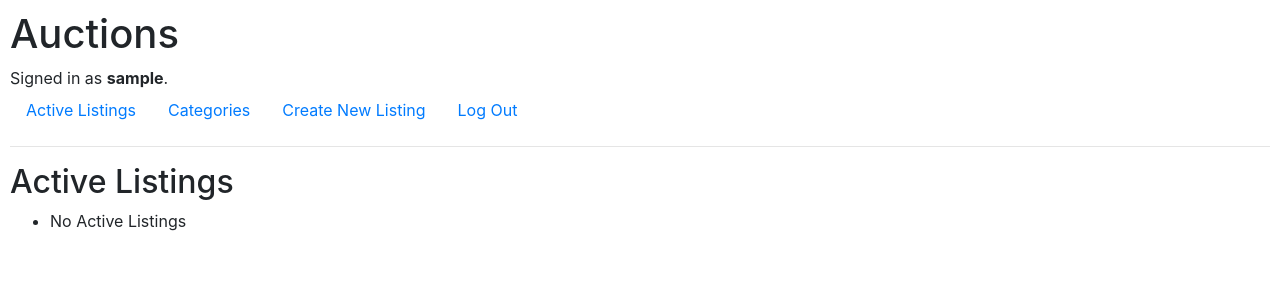
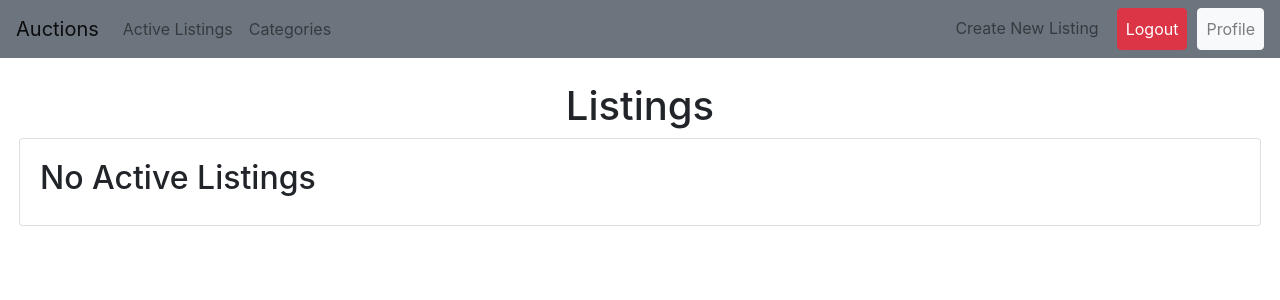
Before and after one commit to NardiniA/commerce, a Django app: page / in a window 1280 px wide. Shown: the top 300 px of the page. Run offline with Django 3.2, Linux system fonts and the light colour scheme; the visitor is signed in with stand-in values (Sample User, id 1); data that the repository does not hold is empty; parts of the project's set-up code (start-up, migrations or seed data) failed here and were passed over; some libraries are stand-ins or nearby versions.

Commit message:
Finished most of the project, small details left

```diff
--- a/commerce/auctions/admin.py
+++ b/commerce/auctions/admin.py
@@ -1,9 +1,10 @@
 from django.contrib import admin
 
-from .models import User, Category, Auction, Bid, Comment
+from .models import User, Category, Auction, Bid, Comment, WatchList
 
 admin.site.register(User)
 admin.site.register(Category)
 admin.site.register(Auction)
 admin.site.register(Bid)
 admin.site.register(Comment)
+admin.site.register(WatchList)
--- a/commerce/auctions/models.py
+++ b/commerce/auctions/models.py
@@ -58,3 +58,10 @@ class Comment(models.Model):
 
     def __str__(self):
         return f"{self.user}'s Comment for {self.listing}"
+
+class WatchList(models.Model):
+    user = models.ForeignKey(User, on_delete=models.CASCADE)
+    auction = models.ForeignKey(Auction, on_delete=models.CASCADE)
+
+    def __str__(self):
+        return f"{self.user} is watching {self.auction}"
--- a/commerce/auctions/static/auctions/styles.css
+++ b/commerce/auctions/static/auctions/styles.css
@@ -1,7 +1,3 @@
-body {
-    padding: 10px;
-}
-
 .ta {
     height: 300px;
     resize: none;
@@ -14,3 +10,23 @@ body {
 .font-w-300 {
     font-weight: 300;
 }
+
+.active-card {
+    max-height: 450px;
+}
+
+.active-card:hover {
+    text-decoration: none;
+}
+
+@media (max-width: 992px) {
+    .nav-btn {
+        margin: 10px 0px;
+    }
+}
+
+@media (min-width: 993px) {
+    .nav-btn {
+        margin: 0px 10px;
+    }
+}
--- a/commerce/auctions/templates/auctions/index.html
+++ b/commerce/auctions/templates/auctions/index.html
@@ -1,15 +1,38 @@
 {% extends "auctions/layout.html" %}
 
 {% block body %}
-    <h2>Active Listings</h2>
+    <div class="my-4">
+        <h1 class="text-center">Listings</h1>
 
-    <ul>
-        {% for a in active %}
-            <li>
-                <a href = "{% url 'listing' a.title %}">{{ a.title }}</a>
-            </li>
-        {% empty %}
-            <li>No Active Listings</li>
-        {% endfor %}
-    </ul>
+        <div class="container-fluid">
+            {% for a in active %}
+                <a href ="{% url 'listing' a.title %}" class="card my-4 text-primary active-card">
+                    <div class="card-body">
+                        <div class="row">
+                            <div class="col-md-4 col-sm-12 m-0">
+                                <img src="{{ a.imageURL }}" alt="Product Image" class="img-fluid" />
+                            </div>
+                            <div class="col-md-8 col-sm-12 m-0">
+                                <h1>{{ a.title }}</h1>
+                                <p>{{ a.desc }}</p>
+
+                                <h3>Guide Price: £{{ a.price|floatformat:2 }}</h3>
+
+                                <ul class="list-unstyled my-4">
+                                    <li>Active: {{ a.active }}</li>
+                                    <li>Expires: {{ a.expires }}</li>
+                                </ul>
+                            </div>
+                        </div>
+                    </div>
+                </a>
+            {% empty %}
+                <div class="card">
+                    <div class="card-body">
+                        <h2>No Active Listings</h2>
+                    </div>
+                </div>
+            {% endfor %}
+        </div>
+    </div>
 {% endblock %}
--- a/commerce/auctions/templates/auctions/layout.html
+++ b/commerce/auctions/templates/auctions/layout.html
@@ -8,39 +8,58 @@
         <link href="{% static 'auctions/styles.css' %}" rel="stylesheet">
     </head>
     <body>
-        <h1>Auctions</h1>
-        <div>
-            {% if user.is_authenticated %}
-                Signed in as <strong>{{ user.username }}</strong>.
-            {% else %}
-                Not signed in.
-            {% endif %}
-        </div>
-        <ul class="nav">
+
+        <nav class="navbar navbar-expand-lg navbar-light bg-secondary">
+            <a class="navbar-brand" href="{% url 'index' %}">Auctions</a>
+            <button class="navbar-toggler" type="button" data-toggle="collapse" data-target="#navbarSupportedContent"
+                aria-controls="navbarSupportedContent" aria-expanded="false" aria-label="Toggle navigation">
+                <span class="navbar-toggler-icon"></span>
+            </button>
+
+            <div class="collapse navbar-collapse" id="navbarSupportedContent">
+                <ul class="navbar-nav mr-auto">
                     <li class="nav-item">
                         <a class="nav-link" href="{% url 'index' %}">Active Listings</a>
                     </li>
                     <li class="nav-item">
-                <a href="{% url 'categories' %}" class="nav-link">Categories</a>
+                        <a class="nav-link" href="{% url 'categories' %}">Categories</a>
                     </li>
+                </ul>
+
+                <ul class="navbar-nav ml-auto">
                     {% if user.is_authenticated %}
                         <li class="nav-item">
                             <a href="{% url 'new' %}" class="nav-link">Create New Listing</a>
                         </li>
                         <li class="nav-item">
-                    <a class="nav-link" href="{% url 'logout' %}">Log Out</a>
+                            <a href="{% url 'logout' %}" class="nav-link nav-btn btn btn-danger text-white">Logout</a>
+                        </li>
+                        <li class="nav-item">
+                            <a href="{% url 'profile' %}" class="nav-link btn btn-light">Profile</a>
                         </li>
                     {% else %}
                         <li class="nav-item">
-                    <a class="nav-link" href="{% url 'login' %}">Log In</a>
+                            <a class="nav-link btn btn-warning" href="{% url 'login' %}">Log In</a>
                         </li>
                         <li class="nav-item">
-                    <a class="nav-link" href="{% url 'register' %}">Register</a>
+                            <a class="nav-link nav-btn btn btn-success" href="{% url 'register' %}">Register</a>
                         </li>
                     {% endif %}
                 </ul>
-        <hr>
+            </div>
+        </nav>
+
+        <main class="contianer-fluid px-1">
             {% block body %}
             {% endblock %}
+        </main>
+
+
+        <script src="https://code.jquery.com/jquery-3.5.1.slim.min.js"
+            integrity="sha384-DfXdz2htPH0lsSSs5nCTpuj/zy4C+OGpamoFVy38MVBnE+IbbVYUew+OrCXaRkfj"
+            crossorigin="anonymous"></script>
+        <script src="https://cdn.jsdelivr.net/npm/bootstrap@4.5.3/dist/js/bootstrap.bundle.min.js"
+            integrity="sha384-ho+j7jyWK8fNQe+A12Hb8AhRq26LrZ/JpcUGGOn+Y7RsweNrtN/tE3MoK7ZeZDyx"
+            crossorigin="anonymous"></script>
     </body>
 </html>
--- a/commerce/auctions/templates/auctions/login.html
+++ b/commerce/auctions/templates/auctions/login.html
@@ -1,7 +1,7 @@
 {% extends "auctions/layout.html" %}
 
 {% block body %}
-
+    <div class="container my-4">
         <h2>Login</h2>
 
         {% if message %}
@@ -20,5 +20,5 @@
         </form>
 
         Don't have an account? <a href="{% url 'register' %}">Register here.</a>
-
+    </div>
 {% endblock %}
--- a/commerce/auctions/templates/auctions/register.html
+++ b/commerce/auctions/templates/auctions/register.html
@@ -1,7 +1,7 @@
 {% extends "auctions/layout.html" %}
 
 {% block body %}
-
+    <div class="container my-4">
         <h2>Register</h2>
 
         {% if message %}
@@ -26,5 +26,5 @@
         </form>
 
         Already have an account? <a href="{% url 'login' %}">Log In here.</a>
-
+    </div>
 {% endblock %}
--- a/commerce/auctions/urls.py
+++ b/commerce/auctions/urls.py
@@ -14,5 +14,7 @@ urlpatterns = [
     path("new", views.new, name="new"),
     path("profile", views.profile, name="profile"),
     path("listings/<str:title>/addComment", views.CommentAdd, name="addcomment"),
-    path("listings/<str:title>/makeBid", views.AddBid, name="makebid")
+    path("listings/<str:title>/makeBid", views.AddBid, name="makebid"),
+    path("listings/<str:title>/watchlist/add", views.watchlist_add, name="add_watchlist"),
+    path("listings/<str:title>/watchlist/remove", views.watchlist_remove, name="remove_watchlist")
 ]
--- a/commerce/auctions/views.py
+++ b/commerce/auctions/views.py
@@ -7,7 +7,7 @@ from django.http import HttpResponse, HttpResponseRedirect
 from django.shortcuts import render, redirect
 from django.urls import reverse
 
-from .models import User, Category, Auction, Bid, Comment
+from .models import User, Category, Auction, Bid, Comment, WatchList
 from .forms import MakeBid, AddComment, EditAuction, CreateNew
 
 
@@ -163,7 +163,8 @@ def list_cate(request, cate):
         return redirect('index')
 
     return render(request, "auctions/list_category.html", {
-        'items': c
+        'items': c,
+        'category': cate
     })
 
 @login_required
@@ -223,6 +224,40 @@ def new(request):
         'form': form
     })
 
+@login_required
+def watchlist_add(request, title):
+    listing = Auction.objects.get(title=title)
+    if not listing:
+        return HttpResponseRedirect(reverse('index'))
+
+    if WatchList.objects.get(auction=listing):
+        return redirect('listing', title)
+
+    try:
+        w = WatchList.objects.create(
+            user=request.user,
+            auction=listing
+        )
+        w.save()
+    except:
+        print("Error Unable to save to watchlist")
+        return redirect('listing', title)
+    return redirect('listing', title)
+
+
+def watchlist_remove(request, title):
+    listing = Auction.objects.get(title=title)
+    if not listing:
+        return HttpResponseRedirect(reverse('index'))
+
+    try:
+        d = WatchList.objects.filter(auction=listing).first()
+        d.delete()
+    except:
+        print("Error Unable to delete to watchlist")
+        return redirect('profile')
+    return redirect('profile')
+
 
 @login_required
 def profile(request):
@@ -230,9 +265,15 @@ def profile(request):
     active_listings = Auction.objects.filter(user=user, active=True).all()
     all_listings = Auction.objects.filter(user=user).all()
 
+    if not active_listings and all_listings:
+        return redirect('index')
+
+    watchlist = WatchList.objects.filter(user=user).all()
+
     return render(request, "auctions/profile.html", {
         'active_listings': active_listings,
-        'all_listings': all_listings
+        'all_listings': all_listings,
+        'watchlist': watchlist
     })
 
 
```
Also changed, not shown: commerce/auctions/templates/auctions/categories.html (+18 -10 lines), commerce/auctions/templates/auctions/list_category.html (+33 -10 lines), commerce/auctions/templates/auctions/listing.html (+9 -0 lines), commerce/auctions/templates/auctions/profile.html (+21 -4 lines), commerce/auctions/migrations/0012_auto_20201108_2125.py (added), commerce/static/images/Tim_And_Gracie_Wedding.jpg (added). Lines whose indentation alone changed are shown as unchanged.
